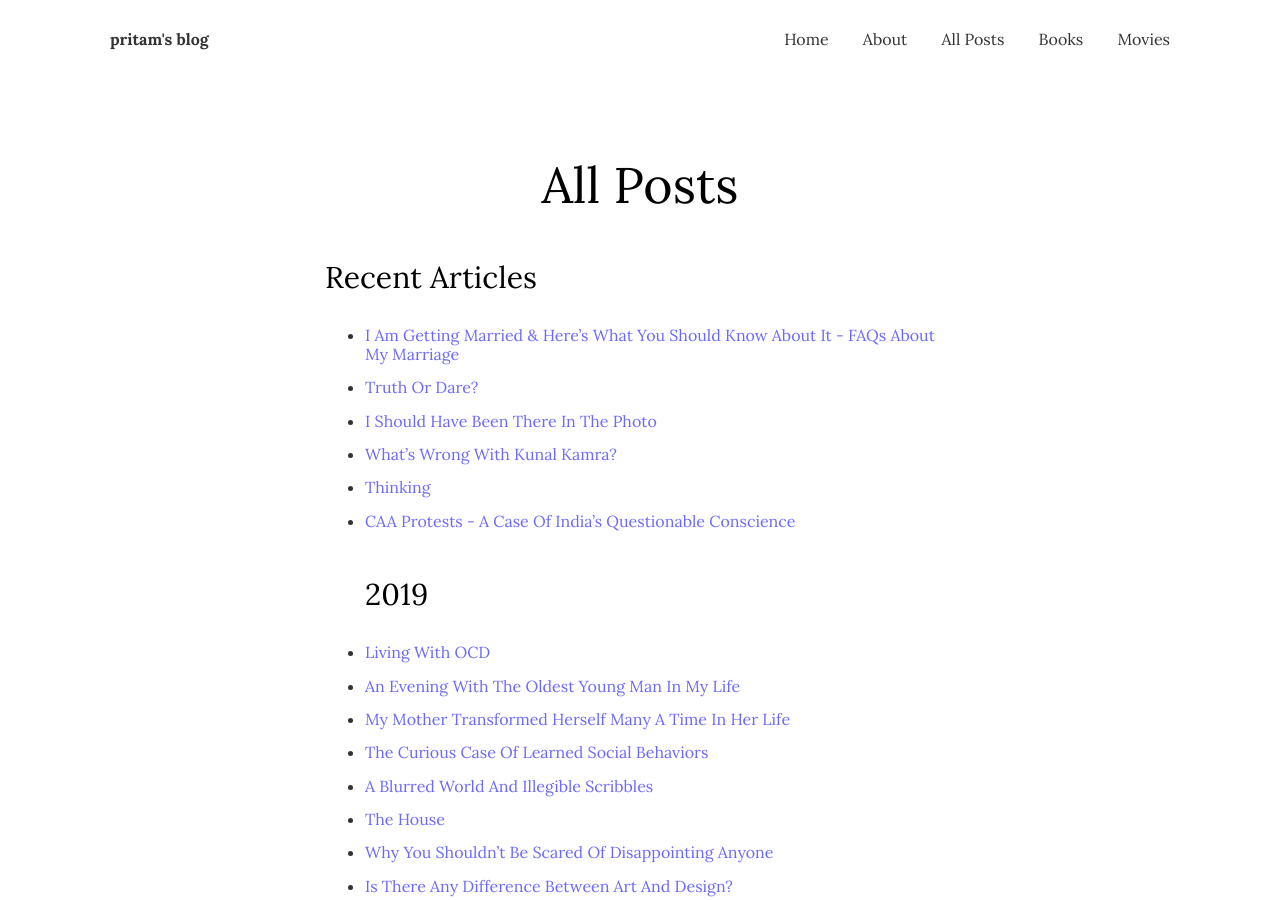
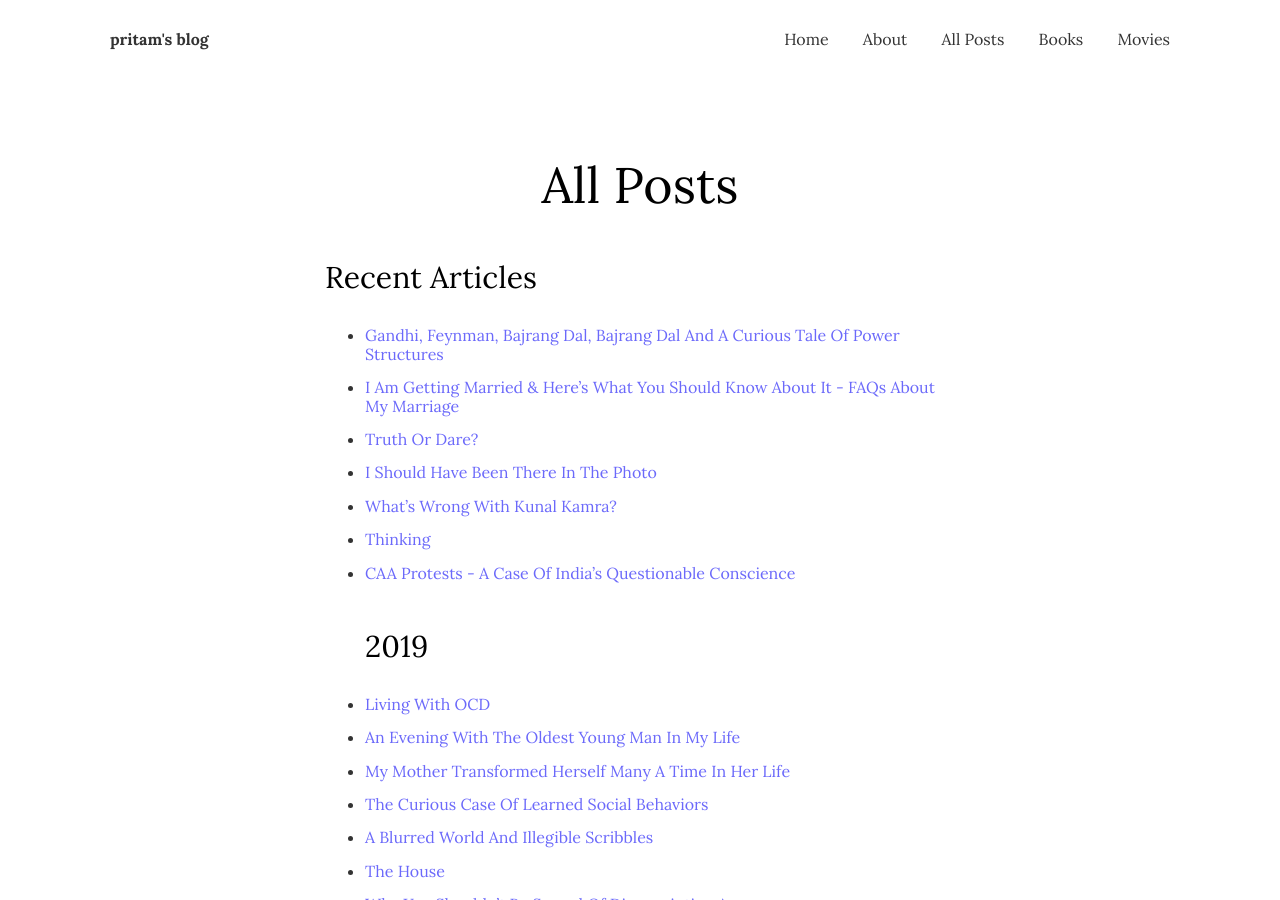
Before and after one commit to argumentativeyouth/pblog, a Jekyll site: the page built from _pages/all-posts.md, in a window 1280 px wide and 900 px high. Built offline with Jekyll 4.4.1, drawn with Linux system fonts in a browser that asks for light colours.

Commit message:
Update all-posts.md

```diff
--- a/_pages/all-posts.md
+++ b/_pages/all-posts.md
@@ -5,6 +5,7 @@ permalink: /all-posts/
 image:
 ---
 ## Recent Articles
+* [Gandhi, Feynman, Bajrang Dal, Bajrang Dal And A Curious Tale Of Power Structures](https://pritams.blog/gandhi-feynman-bajrang-dal-and-a-curious-tale-of-power-structures/)
 * [I Am Getting Married & Here's What You Should Know About It - FAQs About My Marriage](https://pritams.blog/faqs-about-my-marriage/)
 * [Truth Or Dare?](https://pritams.blog/truth-or-dare)
 * [I Should Have Been There In The Photo](https://pritams.blog/i-should-have-been-there-in-the-photo/)
```
